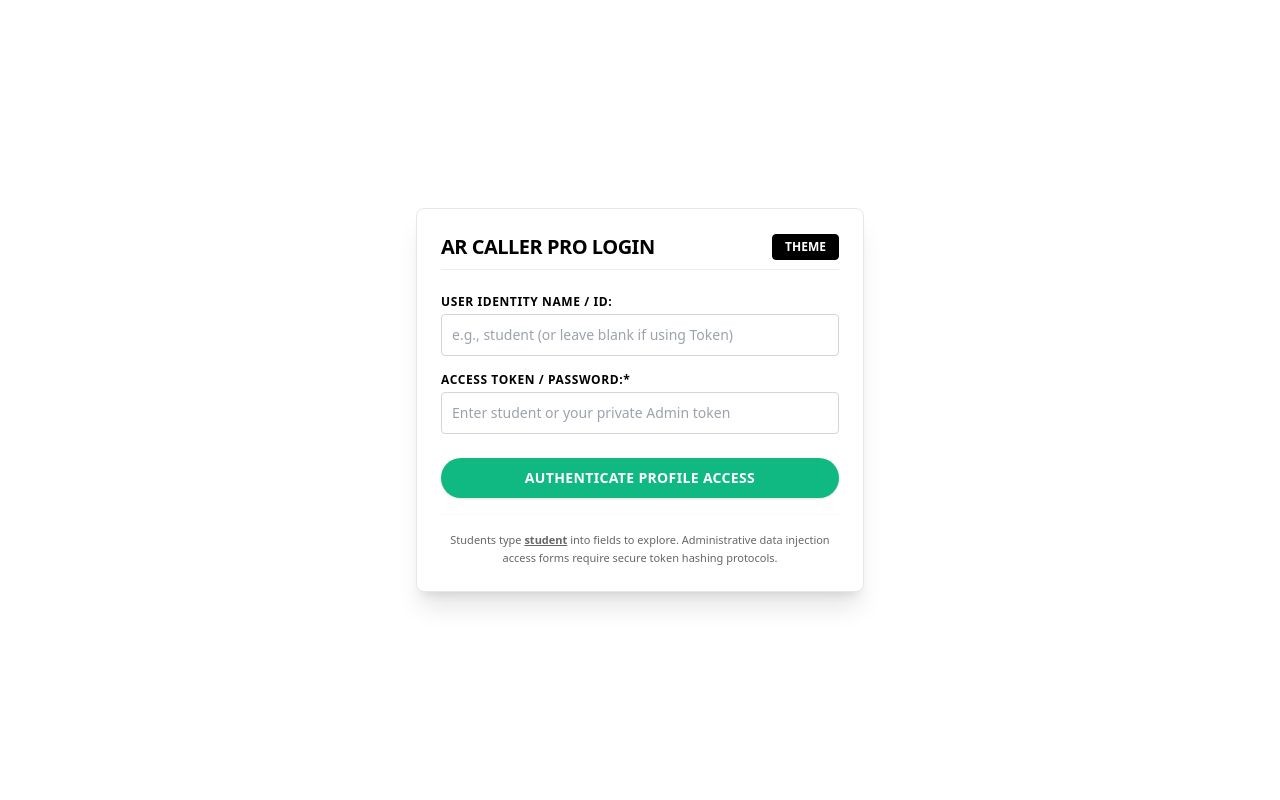
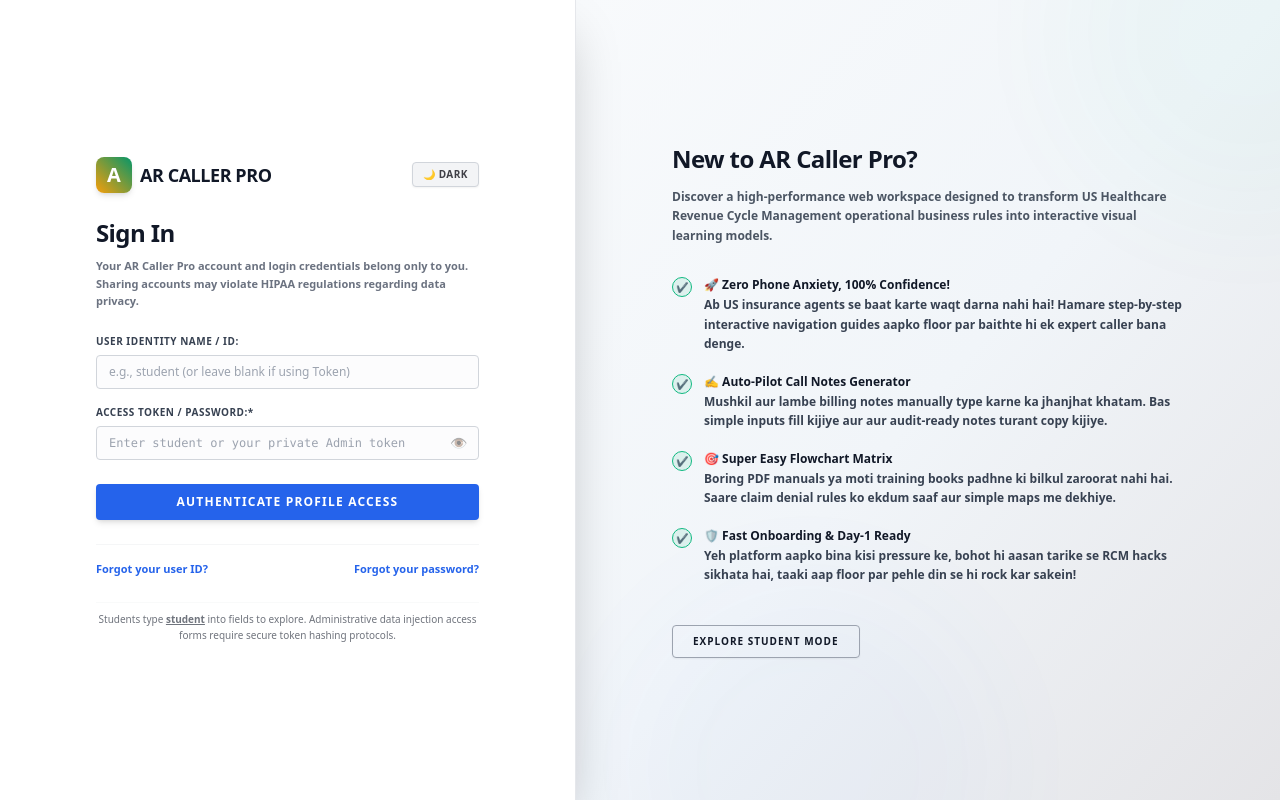
Before and after one commit to amarshaw87/Ar-Caller-Pro, a React (Vite) app: page / in a window 1280 px wide. Built offline with nearby package versions, Linux system fonts and the light colour scheme.

Commit message:
Refactor LoginGateway for improved UI and functionality
Updated the LoginGateway component to enhance the login form layout and functionality, including a password visibility toggle and improved styling for dark mode.

```diff
--- a/src/components/LoginGateway.jsx
+++ b/src/components/LoginGateway.jsx
@@ -4,6 +4,7 @@ export default function LoginGateway({ onLoginSuccess, darkMode, setDarkMode })
   const [username, setUsername] = useState('')
   const [password, setPassword] = useState('')
   const [errorMessage, setErrorMessage] = useState('')
+  const [showPassword, setShowPassword] = useState(false)
 
   const handleAuthSubmit = (e) => {
     e.preventDefault()
@@ -12,7 +13,7 @@ export default function LoginGateway({ onLoginSuccess, darkMode, setDarkMode })
     const cleanUser = username.trim()
     const cleanPass = password.trim()
 
-    // 🔐 ADMIN ACCESS CREDENTIALS GATE
+    // 🔐 ADMIN ACCESS CREDENTIALS GATE (Locked with your original password)
     if (cleanPass === 'AmarShaw_Admin_Pro') {
       onLoginSuccess({
         username: cleanUser || 'Amar Shaw (Admin)',
@@ -34,52 +35,86 @@ export default function LoginGateway({ onLoginSuccess, darkMode, setDarkMode })
   }
 
   return (
-    <div className={`w-full max-w-md p-6 border rounded-lg shadow-xl mx-4 transition-all duration-300 ${darkMode ? 'bg-zinc-950 border-zinc-800' : 'bg-white border-gray-200'}`}>
+    <div className={`w-full min-h-screen flex font-sans transition-colors duration-300 ${darkMode ? 'bg-zinc-950 text-white' : 'bg-gray-50 text-gray-900'}`}>
 
-      {/* Integrated Header Toggle inside our Login Screen */}
-      <div className="flex justify-between items-center mb-6 pb-2 border-b border-gray-400/20">
-        <h2 className="text-xl font-black uppercase tracking-tight">AR Caller Pro Login</h2>
+      {/* ================= LEFT COLUMN: SECURE SIGN-IN FORM MATRIX ================= */}
+      <div className={`w-full lg:w-[45%] flex flex-col justify-center px-8 sm:px-16 lg:px-12 xl:px-24 border-r transition-colors shadow-2xl z-10 ${darkMode ? 'bg-zinc-900 border-zinc-800' : 'bg-white border-gray-200'}`}>
+        <div className="w-full max-w-md mx-auto space-y-6">
+
+          {/* Logo Framework Bar with Integrated Top-Level Theme Controller Toggle */}
+          <div className="flex items-center justify-between">
+            <div className="flex items-center gap-2">
+              <div className="w-9 h-9 bg-gradient-to-tr from-amber-500 to-emerald-600 rounded-lg flex items-center justify-center text-white font-black text-xl shadow-md select-none">
+                A
+              </div>
+              <span className="text-lg font-black tracking-tight uppercase">AR Caller Pro</span>
+            </div>
+
             <button
+              type="button"
               onClick={() => setDarkMode(!darkMode)}
-          className={`px-3 py-1 text-xs font-bold uppercase rounded border transition-all ${darkMode ? 'bg-white text-black border-white' : 'bg-black text-white border-black'}`}
+              className={`text-[10px] font-bold px-2.5 py-1 rounded border uppercase tracking-wider transition-all shadow-sm ${darkMode ? 'border-zinc-700 bg-zinc-800 text-amber-400 hover:bg-zinc-700' : 'border-gray-300 bg-gray-100 text-zinc-700 hover:bg-gray-200'}`}
             >
-          Theme
+              {darkMode ? '☀️ Light' : '🌙 Dark'}
             </button>
           </div>
 
+          {/* Heading Prompt Segment */}
+          <div>
+            <h2 className="text-2xl font-black tracking-tight">Sign In</h2>
+            <p className="text-[11px] font-semibold text-gray-500 dark:text-zinc-400 mt-2 leading-relaxed">
+              Your AR Caller Pro account and login credentials belong only to you. Sharing accounts may violate HIPAA regulations regarding data privacy.
+            </p>
+          </div>
+
+          {/* Interactive Login Input Form */}
           <form onSubmit={handleAuthSubmit} className="space-y-4">
 
-        <div className="flex flex-col gap-1">
-          <label className="text-xs font-bold uppercase tracking-wider">User Identity Name / ID:</label>
+            {errorMessage && (
+              <div className="p-3 text-xs font-bold text-red-500 bg-red-500/10 border border-red-500/20 rounded">
+                {errorMessage}
+              </div>
+            )}
+
+            {/* Input 1: User Identity Name */}
+            <div className="flex flex-col gap-1.5">
+              <label className="text-[10px] font-black uppercase tracking-wider text-gray-700 dark:text-zinc-300">User Identity Name / ID:</label>
               <input
                 type="text"
                 value={username}
                 onChange={(e) => setUsername(e.target.value)}
                 placeholder="e.g., student (or leave blank if using Token)"
-            className={`p-2.5 border rounded text-sm outline-none transition-all ${darkMode ? 'bg-zinc-900 border-zinc-700 text-white focus:border-emerald-500' : 'bg-white border-gray-300 text-black focus:border-purple-500'}`}
+                className={`w-full px-3 py-2 text-xs border rounded outline-none transition-all font-medium ${darkMode ? 'bg-zinc-950 border-zinc-800 text-white focus:border-emerald-500' : 'bg-gray-50/50 border-gray-300 text-black focus:border-blue-600'}`}
               />
             </div>
 
-        <div className="flex flex-col gap-1">
-          <label className="text-xs font-bold uppercase tracking-wider">Access Token / Password:*</label>
+            {/* Input 2: Access Token / Password Box with Custom Lock Toggle */}
+            <div className="flex flex-col gap-1.5 relative">
+              <label className="text-[10px] font-black uppercase tracking-wider text-gray-700 dark:text-zinc-300">Access Token / Password:*</label>
+              <div className="relative">
                 <input
-            type="password"
+                  type={showPassword ? 'text' : 'password'}
                   value={password}
                   onChange={(e) => setPassword(e.target.value)}
                   required
                   placeholder="Enter student or your private Admin token"
-            className={`p-2.5 border rounded text-sm outline-none transition-all ${darkMode ? 'bg-zinc-900 border-zinc-700 text-white focus:border-emerald-500' : 'bg-white border-gray-300 text-black focus:border-purple-500'}`}
+                  className={`w-full px-3 py-2 text-xs border rounded outline-none transition-all font-mono ${darkMode ? 'bg-zinc-950 border-zinc-800 text-white focus:border-emerald-500' : 'bg-gray-50/50 border-gray-300 text-black focus:border-blue-600'}`}
                 />
+                <button
+                  type="button"
+                  onClick={() => setShowPassword(!showPassword)}
+                  className="absolute right-3 top-1/2 -translate-y-1/2 text-sm opacity-50 hover:opacity-100 outline-none select-none"
+                >
+                  {showPassword ? '🔒' : '👁️'}
+                </button>
+              </div>
             </div>
 
-        {errorMessage && (
-          <p className="text-xs font-bold text-red-500 bg-red-500/10 p-2 rounded border border-red-500/20">{errorMessage}</p>
-        )}
-
+            {/* Form Actions Fire Trigger Button */}
             <div className="pt-2">
               <button
                 type="submit"
-            className="w-full py-2.5 bg-emerald-500 hover:bg-emerald-600 text-white font-bold rounded-full shadow transition-all uppercase tracking-wide text-sm"
+                className={`w-full py-2.5 font-black rounded text-xs transition-colors shadow-md tracking-widest uppercase ${darkMode ? 'bg-emerald-500 hover:bg-emerald-600 text-white' : 'bg-blue-600 hover:bg-blue-700 text-white'}`}
               >
                 Authenticate Profile Access
               </button>
@@ -87,8 +122,83 @@ export default function LoginGateway({ onLoginSuccess, darkMode, setDarkMode })
 
           </form>
 
-      <div className="mt-4 pt-4 border-t border-gray-400/10 text-center opacity-60 text-[11px] leading-relaxed">
+          {/* Verification Helper Links Mapping */}
+          <div className="flex items-center justify-between text-[11px] font-bold border-t border-gray-400/10 pt-4">
+            <button type="button" onClick={() => { setUsername('student'); setPassword('student'); }} className="text-blue-600 dark:text-emerald-400 hover:underline">Forgot your user ID?</button>
+            <button type="button" onClick={() => { setUsername('student'); setPassword('student'); }} className="text-blue-600 dark:text-emerald-400 hover:underline">Forgot your password?</button>
+          </div>
+
+          <div className="pt-2 border-t border-gray-400/10 opacity-60 text-[10px] text-center leading-relaxed">
             Students type <span className="font-semibold underline">student</span> into fields to explore. Administrative data injection access forms require secure token hashing protocols.
+          </div>
+
+        </div>
+      </div>
+      {/* ================= RIGHT COLUMN: OPERATIONAL ROI & FRESHER-FRIENDLY INFO ================= */}
+      <div className={`hidden lg:flex lg:w-[55%] flex-col justify-center px-16 xl:px-24 relative overflow-hidden transition-colors ${darkMode ? 'bg-zinc-950' : 'bg-gradient-to-br from-slate-50 via-slate-100 to-zinc-200'}`}>
+
+        {/* Abstract graphic ambient meshes for high-end web layout look */}
+        <div className={`absolute -top-40 -right-40 w-96 h-96 rounded-full blur-3xl opacity-30 ${darkMode ? 'bg-emerald-500/5' : 'bg-emerald-500/10'}`}></div>
+        <div className={`absolute -bottom-40 left-10 w-96 h-96 rounded-full blur-3xl opacity-30 ${darkMode ? 'bg-blue-500/5' : 'bg-blue-500/10'}`}></div>
+
+        <div className="w-full max-w-xl space-y-8 relative z-10">
+
+          <div className="space-y-3">
+            <h3 className="text-2xl font-black tracking-tight">New to AR Caller Pro?</h3>
+            <p className="text-xs font-semibold text-gray-600 dark:text-zinc-400 leading-relaxed">
+              Discover a high-performance web workspace designed to transform US Healthcare Revenue Cycle Management operational business rules into interactive visual learning models.
+            </p>
+          </div>
+
+          {/* Capability Matrix Parameters Grid - Highly Optimized for Freshers & Beginners Positive Experience */}
+          <ul className="space-y-5 text-xs font-semibold text-gray-700 dark:text-zinc-300">
+
+            <li className="flex items-start gap-3">
+              <span className="w-5 h-5 rounded-full bg-emerald-500/10 border border-emerald-500 text-emerald-600 flex items-center justify-center flex-shrink-0 text-[10px] font-bold">✔</span>
+              <div className="leading-relaxed">
+                <strong className="text-gray-900 dark:text-white block text-xs font-bold mb-0.5 text-emerald-500">🚀 Zero Phone Anxiety, 100% Confidence!</strong>
+                Ab US insurance agents se baat karte waqt darna nahi hai! Hamare step-by-step interactive navigation guides aapko floor par baithte hi ek expert caller bana denge.
+              </div>
+            </li>
+
+            <li className="flex items-start gap-3">
+              <span className="w-5 h-5 rounded-full bg-emerald-500/10 border border-emerald-500 text-emerald-600 flex items-center justify-center flex-shrink-0 text-[10px] font-bold">✔</span>
+              <div className="leading-relaxed">
+                <strong className="text-gray-900 dark:text-white block text-xs font-bold mb-0.5 text-emerald-500">✍️ Auto-Pilot Call Notes Generator</strong>
+                Mushkil aur lambe billing notes manually type karne ka jhanjhat khatam. Bas simple inputs fill kijiye aur aur audit-ready notes turant copy kijiye.
+              </div>
+            </li>
+
+            <li className="flex items-start gap-3">
+              <span className="w-5 h-5 rounded-full bg-emerald-500/10 border border-emerald-500 text-emerald-600 flex items-center justify-center flex-shrink-0 text-[10px] font-bold">✔</span>
+              <div className="leading-relaxed">
+                <strong className="text-gray-900 dark:text-white block text-xs font-bold mb-0.5 text-emerald-500">🎯 Super Easy Flowchart Matrix</strong>
+                Boring PDF manuals ya moti training books padhne ki bilkul zaroorat nahi hai. Saare claim denial rules ko ekdum saaf aur simple maps me dekhiye.
+              </div>
+            </li>
+
+            <li className="flex items-start gap-3">
+              <span className="w-5 h-5 rounded-full bg-emerald-500/10 border border-emerald-500 text-emerald-600 flex items-center justify-center flex-shrink-0 text-[10px] font-bold">✔</span>
+              <div className="leading-relaxed">
+                <strong className="text-gray-900 dark:text-white block text-xs font-bold mb-0.5 text-emerald-500">🛡️ Fast Onboarding & Day-1 Ready</strong>
+                Yeh platform aapko bina kisi pressure ke, bohot hi aasan tarike se RCM hacks sikhata hai, taaki aap floor par pehle din se hi rock kar sakein!
+              </div>
+            </li>
+
+          </ul>
+
+          {/* Quick-Bypass Action Button for Student Testing Mode */}
+          <div className="pt-2">
+            <button
+              type="button"
+              onClick={() => onLoginSuccess({ username: 'Billing Student Trainee', role: 'user' })}
+              className={`px-5 py-2 border text-[10px] font-black uppercase tracking-widest rounded transition-all shadow-sm ${darkMode ? 'border-zinc-700 hover:bg-white hover:text-black bg-zinc-900' : 'border-gray-400 hover:bg-gray-900 hover:text-white hover:border-gray-900 bg-transparent'}`}
+            >
+              Explore Student Mode
+            </button>
+          </div>
+
+        </div>
       </div>
 
     </div>
```
Lines whose indentation alone changed are shown as unchanged.
